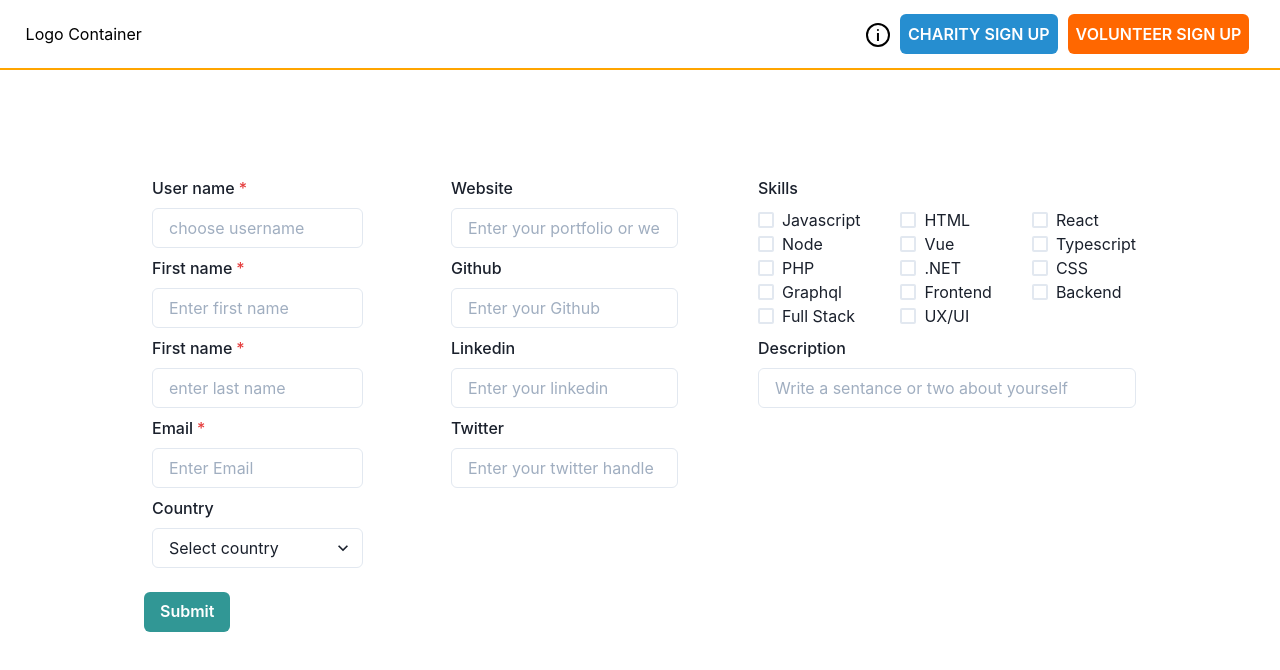
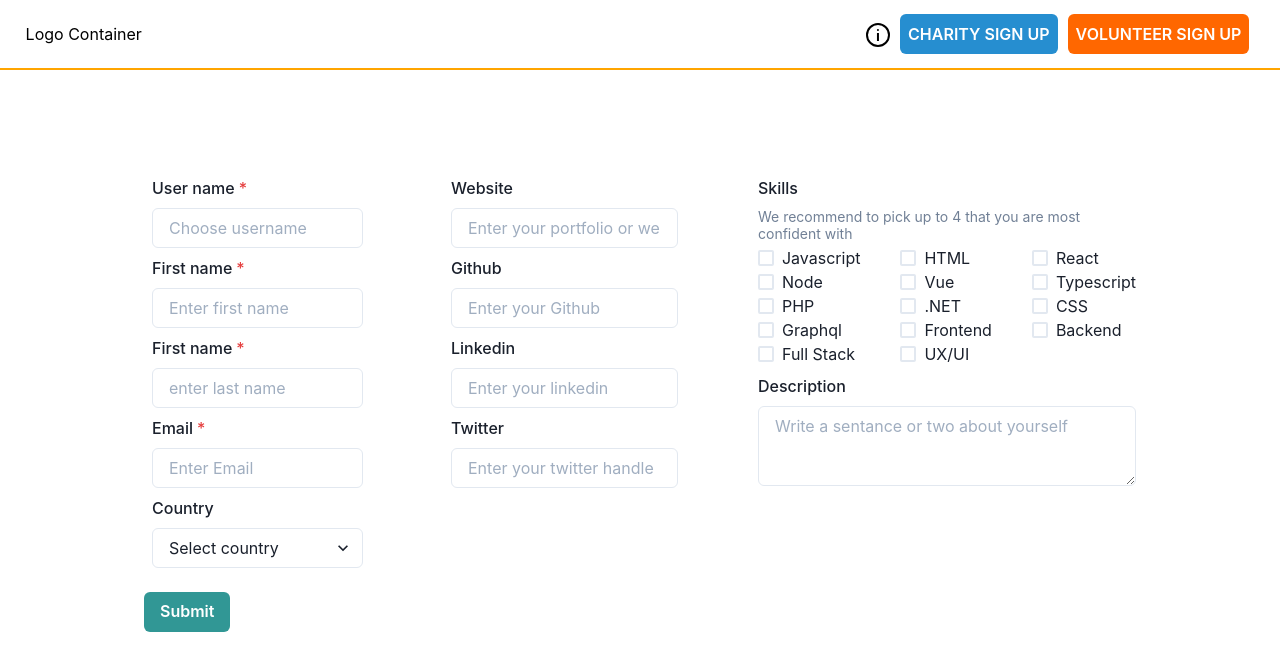
Before and after one commit to chingu-voyages/v28-bears-team-10, a Next.js app: page /volunteers/signup in a window 1280 px wide. Shown: the top 670 px of the page. Built offline with nearby package versions, Linux system fonts and the light colour scheme.

Commit message:
Change desc to TextArea and add logic for skills state creation from checkboxes

```diff
--- a/components/volunteerSignup.js
+++ b/components/volunteerSignup.js
@@ -7,6 +7,7 @@ import {
     FormErrorMessage,
     FormHelperText,
     Form,
+    Textarea,
     Button,
     Grid,
     GridItem
@@ -31,11 +32,26 @@ export default function VolunteerSignupForm() {
     });
 
     function handleChange(e) {
-        setForm({
-            ...form,
-            [e.target.name]: e.target.value
-        });
-        console.log(e.target.value);
+        const checkedArr = [];
+        if (e.target.type !== 'checkbox') {
+            setForm({
+                ...form,
+                [e.target.name]: e.target.value
+            });
+            console.log(form);
+        } else {
+            const checkeds = document.getElementsByTagName('input');
+            for (let i = 0; i < checkeds.length; i++) {
+                if (checkeds[i].checked) {
+                    checkedArr.push(checkeds[i].value);
+                }
+            }
+            setForm({
+                ...form,
+                skills: checkedArr
+            });
+        }
+        console.log(checkedArr);
     }
 
     function handleSubmit(e) {
@@ -68,7 +84,7 @@ export default function VolunteerSignupForm() {
                         <FormControl id="username" isRequired my={2}>
                             <FormLabel>User name</FormLabel>
                             <Input
-                                placeholder="choose username "
+                                placeholder="Choose username "
                                 name="username"
                                 onChange={handleChange}
                             />
@@ -144,12 +160,14 @@ export default function VolunteerSignupForm() {
                     <GridItem>
                         <FormControl id="skills" my={2}>
                             <FormLabel>Skills</FormLabel>
+                            <FormHelperText mb={1}>
+                                We recommend to pick up to 4 that you are most confident with
+                            </FormHelperText>
                             <SkillsSelector onChange={handleChange} />
                         </FormControl>
                         <FormControl id="description" my={2}>
                             <FormLabel>Description</FormLabel>
-                            <Input
-                                type="text"
+                            <Textarea
                                 placeholder="Write a sentance or two about yourself "
                                 name="description"
                                 onChange={handleChange}
```
